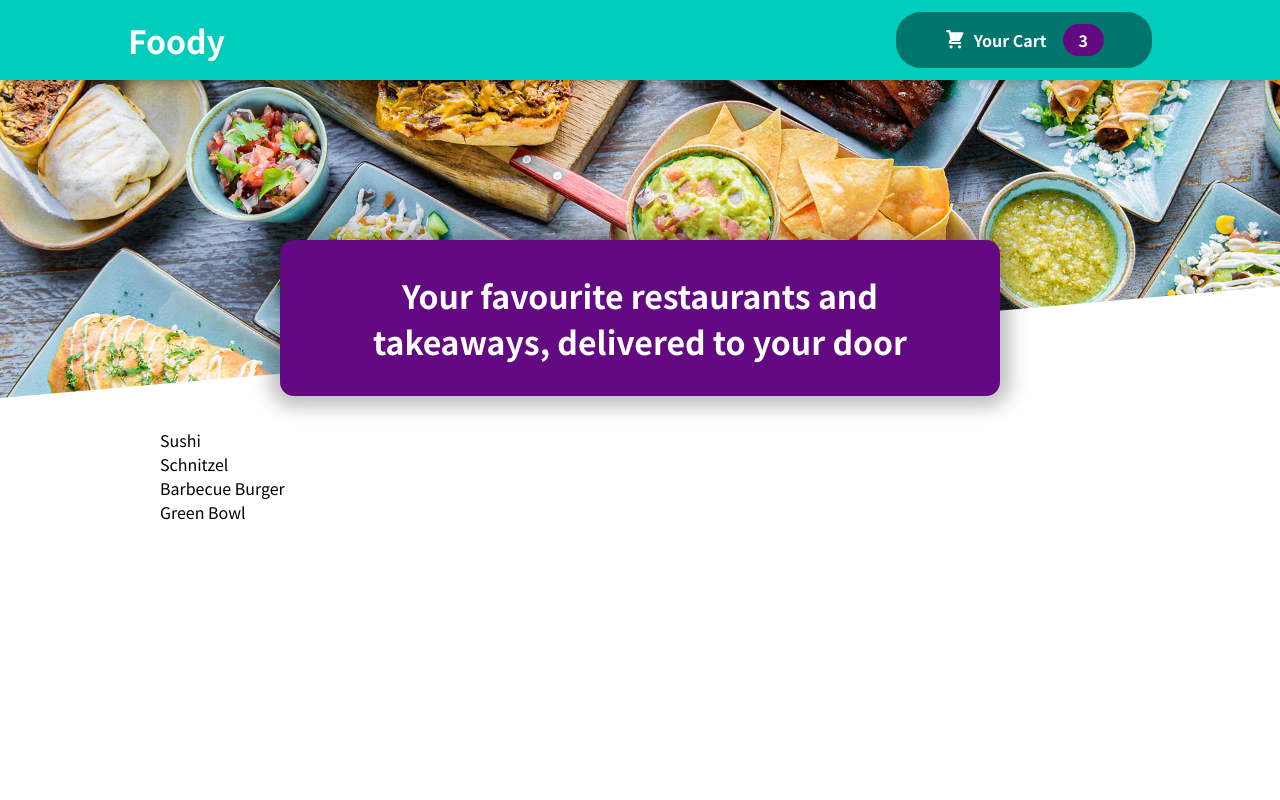
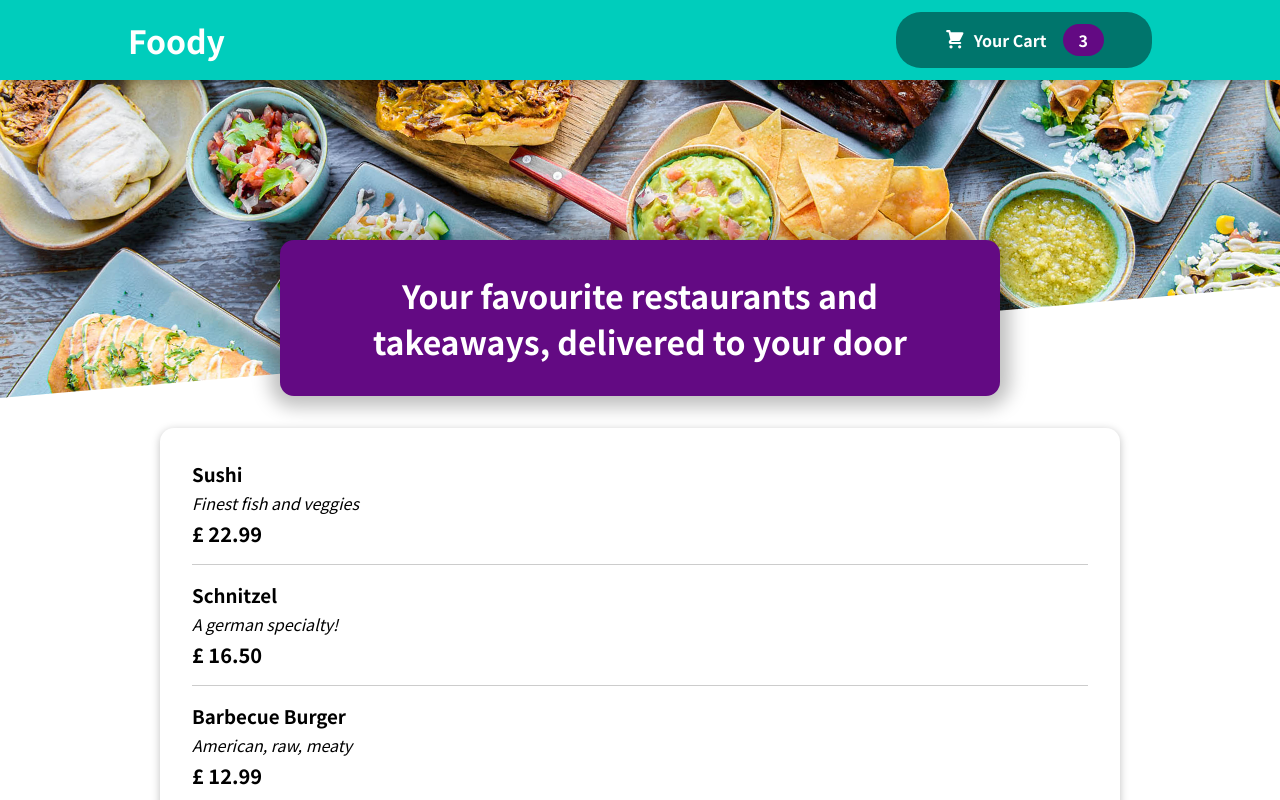
Before and after one commit to JahanU/food-order-app, a JavaScript app: page / in a window 1280 px wide. Shown: the top 800 px of the page. Built offline with nearby package versions, Linux system fonts and the light colour scheme.

Commit message:
list of items

```diff
--- a/src/components/Meals/AvailableMeals.js
+++ b/src/components/Meals/AvailableMeals.js
@@ -1,43 +1,41 @@
 import styles from './AvailableMeals.module.css';
+import Card from '../UI/Card/Card';
+import MealItem from './MealItem/MealItem';
 
 const DUMMY_MEALS = [
     {
         id: 'm1',
         name: 'Sushi',
-        description: 'Finest fish and veggies',
+        desc: 'Finest fish and veggies',
         price: 22.99,
     },
     {
         id: 'm2',
         name: 'Schnitzel',
-        description: 'A german specialty!',
+        desc: 'A german specialty!',
         price: 16.5,
     },
     {
         id: 'm3',
         name: 'Barbecue Burger',
-        description: 'American, raw, meaty',
+        desc: 'American, raw, meaty',
         price: 12.99,
     },
     {
         id: 'm4',
         name: 'Green Bowl',
-        description: 'Healthy...and green...',
+        desc: 'Healthy...and green...',
         price: 18.99,
     },
 ];
 
 export default function AvailableMeals() {
 
-    const mealsList = DUMMY_MEALS.map((meal) => {
-        return <li>{meal.name}</li>
-    });
-
     return (
         <section className={styles.meals}>
-            <ul>
-                {mealsList}
-            </ul>
+            <Card>
+                {DUMMY_MEALS.map(meal => (<MealItem key={meal.id} {...meal} />))}
+            </Card>
         </section>
     )
 }
--- /dev/null
+++ b/src/components/Meals/MealItem/MealItem.js
@@ -0,0 +1,18 @@
+import styles from './MealItem.module.css';
+
+export default function MealItem(props) {
+
+    const price = `£ ${props.price.toFixed(2)}`;
+
+    return (
+        <li className={styles.meal}>
+            <div >
+                <h3>{props.name}</h3>
+                <div className={styles.desc}>{props.desc}</div>
+                <div className={styles.price}>{price}</div>
+            </div>
+
+            <div></div>
+        </li>
+    )
+}
--- /dev/null
+++ b/src/components/Meals/MealItem/MealItem.module.css
@@ -0,0 +1,22 @@
+.meal {
+    display: flex;
+    justify-content: space-between;
+    margin: 1rem;
+    padding-bottom: 1rem;
+    border-bottom: 1px solid #ccc;
+}
+
+.meal h3 {
+    margin: 0 0 0.25rem 0;
+}
+
+.desc {
+    font-style: italic;
+}
+
+.price {
+    margin-top: 0.25rem;
+    font-weight: bold;
+    /* color: #ad5502; */
+    font-size: 1.25rem;
+}
--- /dev/null
+++ b/src/components/UI/Card/Card.js
@@ -0,0 +1,10 @@
+import styles from './Card.module.css';
+
+export default function Card(props) {
+
+    return (
+        <div className={styles.card}>
+            {props.children}
+        </div>
+    )
+}
--- /dev/null
+++ b/src/components/UI/Card/Card.module.css
@@ -0,0 +1,6 @@
+.card {
+    padding: 1rem;
+    box-shadow: 0 2px 8px rgba(0, 0, 0, 0.25);
+    border-radius: 14px;
+    background-color: white;
+}
```
Also changed, not shown: src/components/Meals/MealItem/MealItemForm.js (added), 1 other file (tests, documents, lock files or other folders).
